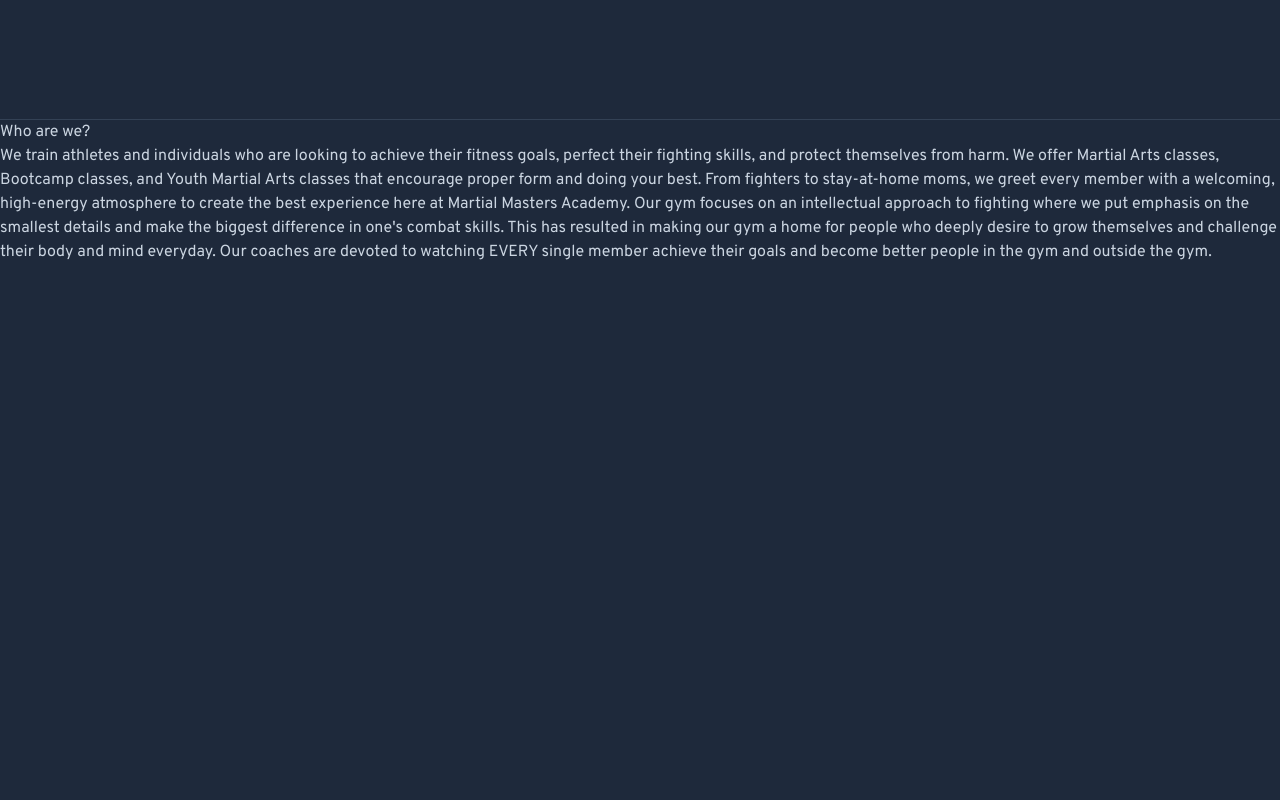
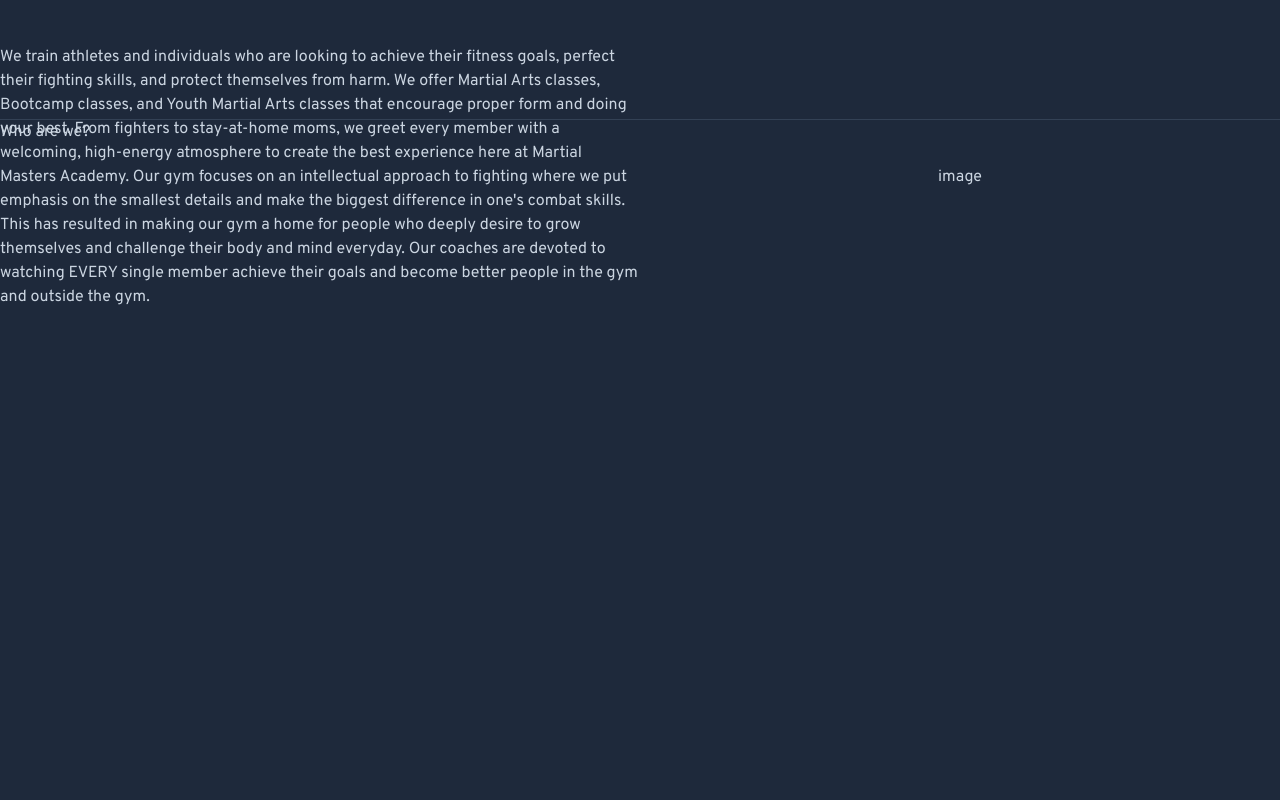
Before and after one commit to allanlalangan/martial-masters-academy, a Next.js app: page / in a window 1280 px wide. Shown: the part 680-1480 px from the top of the page. Built offline with nearby package versions, Linux system fonts and the light colour scheme; a web font is replaced by a local one.

Commit message:
feat: update About styles, init css grid

```diff
--- a/components/About/About.jsx
+++ b/components/About/About.jsx
@@ -1,9 +1,10 @@
 const About = () => {
   return (
-    <section className='h-screen'>
-      <figure></figure>
-      <h2>Who are we?</h2>
-      <article>
+    <section className='grid grid-cols-12 md:grid-rows-12 h-screen'>
+      <figure className='col-span-12 md:col-start-7 md:col-end-13 md:row-start-1 flex justify-center items-center'>
+        image
+      </figure>
+      <article className='col-span-12 md:col-start-1 md:col-end-7 md:row-start-1 flex justify-center items-center'>
         We train athletes and individuals who are looking to achieve their
         fitness goals, perfect their fighting skills, and protect themselves
         from harm. We offer Martial Arts classes, Bootcamp classes, and Youth
--- a/pages/index.js
+++ b/pages/index.js
@@ -16,6 +16,7 @@ export default function Home() {
       </Head>
       <>
         <Hero />
+        <h2>Who are we?</h2>
         <About />
         <Programs />
         <Membership />
```
